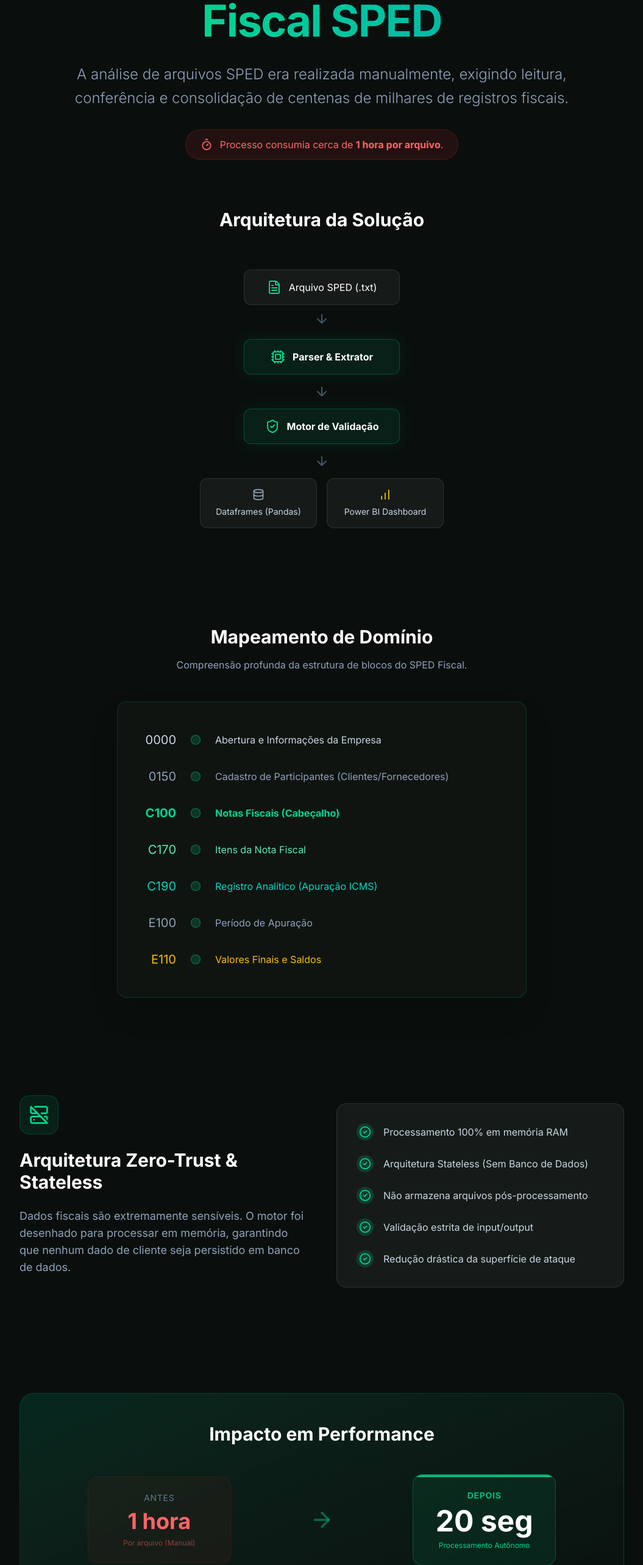
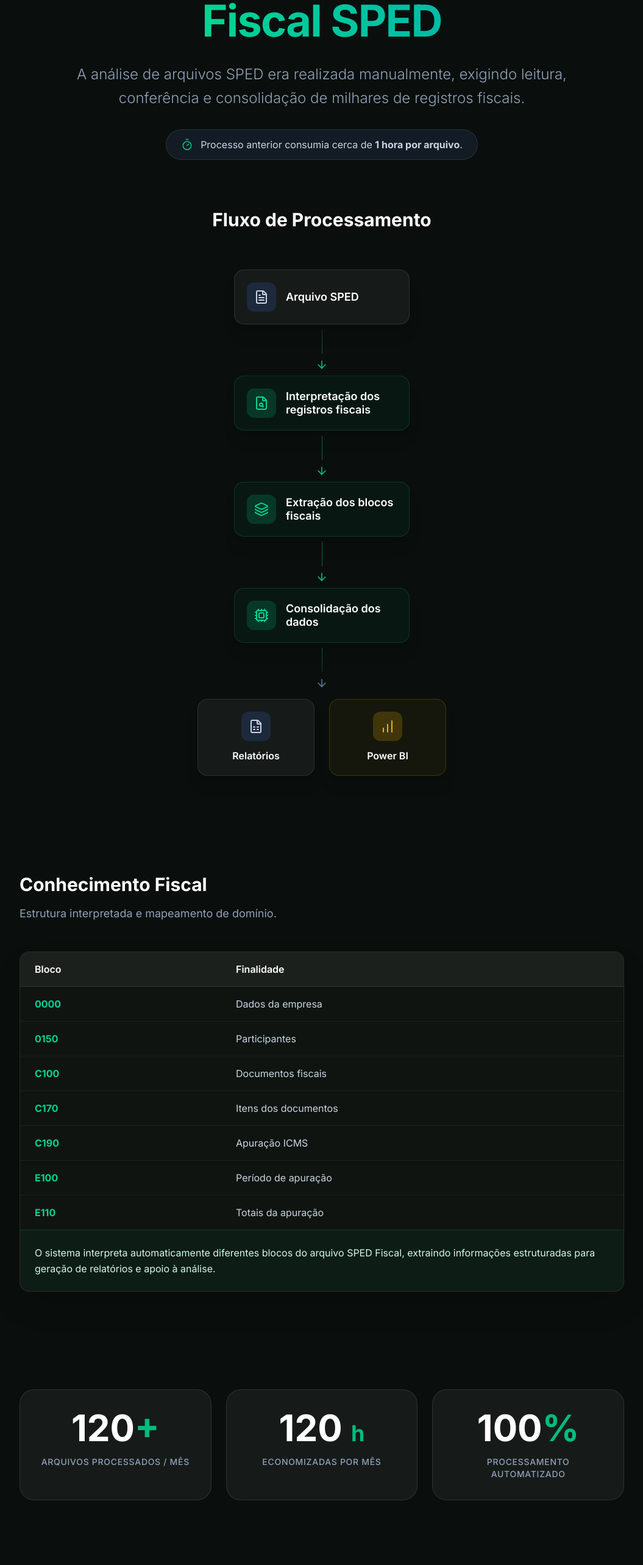
Before and after one commit to Nibson-dev/nibson-portfolio, a Next.js app: page /projects/sped in a window 1280 px wide. Shown: the part 234-2800 px from the top of the page at 61% size, without its empty margins (112-1167 px from the left). Built offline with nearby package versions, Linux system fonts and the light colour scheme.

Commit message:
feat(sped): finalize product showcase with processing flow diagram and business metrics

```diff
--- a/app/projects/sped/page.tsx
+++ b/app/projects/sped/page.tsx
@@ -3,11 +3,11 @@
 /**
  * @file SpedPage.tsx
  * @description Apresentação do Motor de Processamento Fiscal.
- * Foco em Arquitetura, Domínio de Negócio e Storytelling.
+ * Foco em Negócios, Fluxo de Processamento e Valor Gerado.
  */
 
 import { motion } from "framer-motion";
-import { ArrowLeft, ArrowDown, FileText, Cpu, Database, BarChart, ShieldCheck, Zap, CheckCircle2, ServerOff, Timer, ArrowRight } from "lucide-react";
+import { ArrowLeft, ArrowDown, FileText, BarChart, ShieldCheck, Zap, CheckCircle2, ServerOff, Timer, ArrowRight, FileSearch, Layers, Cpu, FileSpreadsheet } from "lucide-react";
 import Link from "next/link";
 
 export default function SpedPage() {
@@ -26,7 +26,7 @@ export default function SpedPage() {
         </div>
       </nav>
 
-      {/* 1. HERO (O Desafio & O Problema) */}
+      {/* 1. HERO (O Desafio) */}
       <section className="pt-40 pb-20 px-4 max-w-4xl mx-auto text-center">
         <motion.div
           initial={{ opacity: 0, y: 30 }}
@@ -38,178 +38,188 @@ export default function SpedPage() {
             <span className="text-transparent bg-clip-text bg-gradient-to-r from-emerald-400 to-teal-500">Fiscal SPED</span>
           </h1>
           <p className="text-xl md:text-2xl text-slate-400 leading-relaxed font-light">
-            A análise de arquivos SPED era realizada manualmente, exigindo leitura, conferência e consolidação de centenas de milhares de registros fiscais.
+            A análise de arquivos SPED era realizada manualmente, exigindo leitura, conferência e consolidação de milhares de registros fiscais.
           </p>
-          <div className="mt-8 inline-flex items-center gap-3 px-6 py-3 rounded-full bg-red-500/10 text-red-400 border border-red-500/20">
-            <Timer className="w-5 h-5" />
-            <span>Processo consumia cerca de <strong>1 hora por arquivo</strong>.</span>
+          <div className="mt-8 inline-flex items-center gap-3 px-6 py-3 rounded-full bg-slate-800/50 text-slate-300 border border-white/10">
+            <Timer className="w-5 h-5 text-emerald-500" />
+            <span>Processo anterior consumia cerca de <strong>1 hora por arquivo</strong>.</span>
           </div>
         </motion.div>
       </section>
 
       <div className="max-w-5xl mx-auto px-4 space-y-40 pb-40">
 
-        {/* 2. ARQUITETURA DA SOLUÇÃO */}
+        {/* 2. FLUXO DE PROCESSAMENTO (Diagrama Estilo Figma em Código) */}
         <motion.section
           initial={{ opacity: 0, y: 50 }}
           whileInView={{ opacity: 1, y: 0 }}
           viewport={{ once: true, margin: "-100px" }}
           className="text-center"
         >
-          <h2 className="text-3xl font-bold text-white mb-16">Arquitetura da Solução</h2>
+          <h2 className="text-3xl font-bold text-white mb-16">Fluxo de Processamento</h2>
 
-          <div className="flex flex-col items-center gap-4">
-            <div className="w-64 p-4 rounded-xl border border-white/10 bg-white/5 flex items-center justify-center gap-3">
-              <FileText className="text-emerald-400" /> <span className="font-mono text-white">Arquivo SPED (.txt)</span>
+          <div className="flex flex-col items-center relative">
+
+            {/* Step 1 */}
+            <div className="w-72 p-5 rounded-2xl border border-white/10 bg-white/5 flex items-center gap-4 shadow-xl">
+              <div className="p-3 rounded-xl bg-slate-800 text-slate-300"><FileText className="w-6 h-6" /></div>
+              <span className="font-semibold text-white text-lg">Arquivo SPED</span>
             </div>
-            <ArrowDown className="text-slate-600 w-6 h-6 animate-bounce" />
 
-            <div className="w-64 p-4 rounded-xl border border-emerald-500/30 bg-emerald-500/10 flex items-center justify-center gap-3 shadow-[0_0_30px_rgba(16,185,129,0.1)]">
-              <Cpu className="text-emerald-400" /> <span className="font-bold text-white">Parser & Extrator</span>
+            <div className="h-10 w-px bg-gradient-to-b from-white/10 to-emerald-500/50 my-2" />
+            <ArrowDown className="text-emerald-500 w-5 h-5 mb-2" />
+
+            {/* Step 2 */}
+            <div className="w-72 p-5 rounded-2xl border border-emerald-500/20 bg-emerald-500/5 flex items-center gap-4 shadow-xl">
+              <div className="p-3 rounded-xl bg-emerald-500/20 text-emerald-400"><FileSearch className="w-6 h-6" /></div>
+              <span className="font-semibold text-white text-lg text-left leading-tight">Interpretação dos registros fiscais</span>
             </div>
-            <ArrowDown className="text-slate-600 w-6 h-6" />
 
-            <div className="w-64 p-4 rounded-xl border border-emerald-500/30 bg-emerald-500/10 flex items-center justify-center gap-3 shadow-[0_0_30px_rgba(16,185,129,0.1)]">
-              <ShieldCheck className="text-emerald-400" /> <span className="font-bold text-white">Motor de Validação</span>
+            <div className="h-10 w-px bg-emerald-500/50 my-2" />
+            <ArrowDown className="text-emerald-500 w-5 h-5 mb-2" />
+
+            {/* Step 3 */}
+            <div className="w-72 p-5 rounded-2xl border border-emerald-500/20 bg-emerald-500/5 flex items-center gap-4 shadow-xl">
+              <div className="p-3 rounded-xl bg-emerald-500/20 text-emerald-400"><Layers className="w-6 h-6" /></div>
+              <span className="font-semibold text-white text-lg text-left leading-tight">Extração dos blocos fiscais</span>
             </div>
-            <ArrowDown className="text-slate-600 w-6 h-6" />
 
-            <div className="flex gap-4">
-               <div className="w-48 p-4 rounded-xl border border-white/10 bg-white/5 flex flex-col items-center justify-center gap-2">
-                 <Database className="text-slate-400 w-5 h-5" />
-                 <span className="text-sm text-slate-300">Dataframes (Pandas)</span>
+            <div className="h-10 w-px bg-emerald-500/50 my-2" />
+            <ArrowDown className="text-emerald-500 w-5 h-5 mb-2" />
+
+            {/* Step 4 */}
+            <div className="w-72 p-5 rounded-2xl border border-emerald-500/20 bg-emerald-500/5 flex items-center gap-4 shadow-xl">
+              <div className="p-3 rounded-xl bg-emerald-500/20 text-emerald-400"><Cpu className="w-6 h-6" /></div>
+              <span className="font-semibold text-white text-lg text-left leading-tight">Consolidação dos dados</span>
+            </div>
+
+            <div className="h-10 w-px bg-gradient-to-b from-emerald-500/50 to-white/10 my-2" />
+            <ArrowDown className="text-slate-500 w-5 h-5 mb-2" />
+
+            {/* Step 5 & 6 (Outputs) */}
+            <div className="flex gap-6 mt-2">
+               <div className="w-48 p-5 rounded-2xl border border-white/10 bg-white/5 flex flex-col items-center justify-center gap-3 shadow-xl">
+                 <div className="p-3 rounded-xl bg-slate-800 text-slate-300"><FileSpreadsheet className="w-6 h-6" /></div>
+                 <span className="font-semibold text-white">Relatórios</span>
                </div>
-               <div className="w-48 p-4 rounded-xl border border-white/10 bg-white/5 flex flex-col items-center justify-center gap-2">
-                 <BarChart className="text-yellow-400 w-5 h-5" />
-                 <span className="text-sm text-slate-300">Power BI Dashboard</span>
+               <div className="w-48 p-5 rounded-2xl border border-yellow-500/20 bg-yellow-500/5 flex flex-col items-center justify-center gap-3 shadow-xl">
+                 <div className="p-3 rounded-xl bg-yellow-500/20 text-yellow-500"><BarChart className="w-6 h-6" /></div>
+                 <span className="font-semibold text-white">Power BI</span>
                </div>
             </div>
           </div>
         </motion.section>
 
-        {/* 3. ENTENDIMENTO DO DOMÍNIO (Blocos SPED) */}
+        {/* 3. CONHECIMENTO FISCAL (Tabela) */}
         <motion.section
           initial={{ opacity: 0, y: 50 }}
           whileInView={{ opacity: 1, y: 0 }}
           viewport={{ once: true, margin: "-100px" }}
         >
-          <div className="mb-12 text-center">
-             <h2 className="text-3xl font-bold text-white mb-4">Mapeamento de Domínio</h2>
-             <p className="text-slate-400">Compreensão profunda da estrutura de blocos do SPED Fiscal.</p>
+          <div className="mb-12">
+             <h2 className="text-3xl font-bold text-white mb-4">Conhecimento Fiscal</h2>
+             <p className="text-slate-400 text-lg">Estrutura interpretada e mapeamento de domínio.</p>
           </div>
 
-          <div className="max-w-2xl mx-auto bg-[#0f1411] border border-emerald-500/20 rounded-2xl p-8 font-mono shadow-2xl">
-            {[
-              { block: "0000", desc: "Abertura e Informações da Empresa", color: "text-slate-300" },
-              { block: "0150", desc: "Cadastro de Participantes (Clientes/Fornecedores)", color: "text-slate-400" },
-              { block: "C100", desc: "Notas Fiscais (Cabeçalho)", color: "text-emerald-400 font-bold" },
-              { block: "C170", desc: "Itens da Nota Fiscal", color: "text-emerald-300" },
-              { block: "C190", desc: "Registro Analítico (Apuração ICMS)", color: "text-teal-400" },
-              { block: "E100", desc: "Período de Apuração", color: "text-slate-400" },
-              { block: "E110", desc: "Valores Finais e Saldos", color: "text-amber-400" },
-            ].map((item, index) => (
-              <div key={item.block} className="flex flex-col relative">
-                <div className="flex items-center gap-6 py-4 z-10 bg-[#0f1411]">
-                  <div className={`w-16 text-right text-xl ${item.color}`}>{item.block}</div>
-                  <div className="w-4 h-4 rounded-full bg-emerald-500/20 border border-emerald-500/50 flex-shrink-0" />
-                  <div className={`text-sm md:text-base ${item.color}`}>{item.desc}</div>
-                </div>
-                {/* Linha conectora */}
-                {index < 6 && <div className="absolute left-[87px] top-[40px] bottom-[-20px] w-px bg-emerald-500/20" />}
-              </div>
-            ))}
+          <div className="bg-[#0f1411] border border-white/10 rounded-2xl overflow-hidden shadow-2xl">
+            <table className="w-full text-left text-sm md:text-base">
+              <thead className="bg-white/5 border-b border-white/10">
+                <tr>
+                  <th className="px-6 py-4 font-semibold text-white w-1/3">Bloco</th>
+                  <th className="px-6 py-4 font-semibold text-white">Finalidade</th>
+                </tr>
+              </thead>
+              <tbody className="divide-y divide-white/5">
+                {[
+                  { block: "0000", desc: "Dados da empresa" },
+                  { block: "0150", desc: "Participantes" },
+                  { block: "C100", desc: "Documentos fiscais" },
+                  { block: "C170", desc: "Itens dos documentos" },
+                  { block: "C190", desc: "Apuração ICMS" },
+                  { block: "E100", desc: "Período de apuração" },
+                  { block: "E110", desc: "Totais da apuração" },
+                ].map((item) => (
+                  <tr key={item.block} className="hover:bg-white/5 transition-colors">
+                    <td className="px-6 py-4 font-mono text-emerald-400 font-bold">{item.block}</td>
+                    <td className="px-6 py-4 text-slate-300">{item.desc}</td>
+                  </tr>
+                ))}
+              </tbody>
+            </table>
+            <div className="p-6 bg-emerald-500/5 border-t border-emerald-500/20">
+               <p className="text-emerald-100 text-sm md:text-base leading-relaxed">
+                 O sistema interpreta automaticamente diferentes blocos do arquivo SPED Fiscal, extraindo informações estruturadas para geração de relatórios e apoio à análise.
+               </p>
+            </div>
           </div>
         </motion.section>
 
-        {/* 4. SEGURANÇA (Stateless) */}
-        <motion.section
-          initial={{ opacity: 0, y: 50 }}
-          whileInView={{ opacity: 1, y: 0 }}
-          viewport={{ once: true, margin: "-100px" }}
-          className="grid grid-cols-1 md:grid-cols-2 gap-12 items-center"
-        >
-          <div>
-            <div className="w-16 h-16 rounded-2xl bg-emerald-500/10 flex items-center justify-center mb-6 border border-emerald-500/20">
-              <ServerOff className="w-8 h-8 text-emerald-400" />
-            </div>
-            <h2 className="text-3xl font-bold text-white mb-6">Arquitetura Zero-Trust & Stateless</h2>
-            <p className="text-slate-400 text-lg mb-8">
-              Dados fiscais são extremamente sensíveis. O motor foi desenhado para processar em memória, garantindo que nenhum dado de cliente seja persistido em banco de dados.
-            </p>
-          </div>
-
-          <div className="bg-white/5 border border-white/10 rounded-2xl p-8 space-y-6">
-            {[
-              "Processamento 100% em memória RAM",
-              "Arquitetura Stateless (Sem Banco de Dados)",
-              "Não armazena arquivos pós-processamento",
-              "Validação estrita de input/output",
-              "Redução drástica da superfície de ataque"
-            ].map((text, i) => (
-              <div key={i} className="flex items-center gap-4">
-                <div className="p-1 rounded-full bg-emerald-500/20 text-emerald-400">
-                  <CheckCircle2 className="w-5 h-5" />
-                </div>
-                <span className="text-slate-300">{text}</span>
-              </div>
-            ))}
-          </div>
-        </motion.section>
-
-        {/* 5. PERFORMANCE (Antes vs Depois) */}
+        {/* 4. RESULTADOS (Números Gigantes) */}
         <motion.section
           initial={{ opacity: 0, y: 50 }}
           whileInView={{ opacity: 1, y: 0 }}
           viewport={{ once: true, margin: "-100px" }}
         >
-          <div className="bg-gradient-to-br from-emerald-900/40 to-[#0a0f0d] border border-emerald-500/20 rounded-3xl p-12 text-center">
-            <h2 className="text-3xl font-bold text-white mb-12">Impacto em Performance</h2>
+          <div className="grid grid-cols-1 md:grid-cols-3 gap-6">
 
-            <div className="grid grid-cols-1 md:grid-cols-3 gap-8 items-center justify-center max-w-3xl mx-auto">
-               <div className="p-6 rounded-2xl bg-red-500/5 border border-red-500/10">
-                  <p className="text-slate-500 mb-2 uppercase tracking-wider text-sm">Antes</p>
-                  <p className="text-4xl font-bold text-red-400">1 hora</p>
-                  <p className="text-xs text-red-400/50 mt-2">Por arquivo (Manual)</p>
+               <div className="p-8 rounded-3xl bg-white/5 border border-white/10 text-center hover:border-emerald-500/30 transition-colors">
+                  <h3 className="text-5xl md:text-6xl font-bold text-white mb-4">120<span className="text-emerald-500">+</span></h3>
+                  <p className="text-slate-400 font-medium uppercase tracking-wider text-sm">Arquivos processados / mês</p>
                </div>
 
-               <div className="flex justify-center hidden md:flex">
-                  <ArrowRight className="w-10 h-10 text-emerald-500/50" />
+               <div className="p-8 rounded-3xl bg-white/5 border border-white/10 text-center hover:border-emerald-500/30 transition-colors">
+                  <h3 className="text-5xl md:text-6xl font-bold text-white mb-4">120 <span className="text-emerald-500 text-4xl">h</span></h3>
+                  <p className="text-slate-400 font-medium uppercase tracking-wider text-sm">Economizadas por mês</p>
                </div>
 
-               <div className="p-6 rounded-2xl bg-emerald-500/10 border border-emerald-500/30 relative overflow-hidden">
-                  <div className="absolute top-0 left-0 w-full h-1 bg-emerald-500" />
-                  <p className="text-emerald-500 mb-2 uppercase tracking-wider text-sm font-bold">Depois</p>
-                  <p className="text-5xl font-bold text-white">20 seg</p>
-                  <p className="text-xs text-emerald-400 mt-2">Processamento Autônomo</p>
+               <div className="p-8 rounded-3xl bg-white/5 border border-white/10 text-center hover:border-emerald-500/30 transition-colors">
+                  <h3 className="text-5xl md:text-6xl font-bold text-white mb-4">100<span className="text-emerald-500">%</span></h3>
+                  <p className="text-slate-400 font-medium uppercase tracking-wider text-sm">Processamento Automatizado</p>
                </div>
-            </div>
 
-            <div className="mt-12 inline-block px-6 py-3 rounded-full bg-white/5 border border-white/10 text-slate-300">
-              Escala provada: <strong>120 SPEDs</strong> processados em lote = <strong>120 horas economizadas</strong>.
-            </div>
           </div>
         </motion.section>
 
-        {/* 6. LIÇÕES APRENDIDAS */}
+        {/* 5. SEGURANÇA (Arquitetura orientada à privacidade) */}
+        <motion.section
+          initial={{ opacity: 0, y: 50 }}
+          whileInView={{ opacity: 1, y: 0 }}
+          viewport={{ once: true, margin: "-100px" }}
+          className="bg-emerald-950/20 border border-emerald-500/20 rounded-3xl p-8 md:p-12 flex flex-col md:flex-row gap-8 items-center"
+        >
+          <div className="w-20 h-20 shrink-0 rounded-2xl bg-emerald-500/10 flex items-center justify-center border border-emerald-500/20">
+            <ServerOff className="w-10 h-10 text-emerald-400" />
+          </div>
+          <div>
+            <h2 className="text-3xl font-bold text-white mb-4">Arquitetura orientada à privacidade</h2>
+            <p className="text-slate-300 text-lg leading-relaxed">
+              Os arquivos são processados temporariamente, sem armazenamento persistente, reduzindo drasticamente os riscos relacionados à retenção de dados sensíveis da empresa.
+            </p>
+          </div>
+        </motion.section>
+
+        {/* 6. DESAFIOS TÉCNICOS (Checklist) */}
         <motion.section
           initial={{ opacity: 0, y: 50 }}
           whileInView={{ opacity: 1, y: 0 }}
           viewport={{ once: true, margin: "-100px" }}
           className="border-t border-white/10 pt-20"
         >
-          <h2 className="text-2xl font-bold text-white mb-8">Engineering Takeaways</h2>
-          <div className="grid grid-cols-2 md:grid-cols-3 gap-4">
+          <h2 className="text-3xl font-bold text-white mb-10 text-center">Desafios Técnicos Solucionados</h2>
+
+          <div className="max-w-3xl mx-auto grid grid-cols-1 md:grid-cols-2 gap-x-12 gap-y-6">
              {[
-               "Otimização em O(n) para arquivos grandes",
-               "Gestão de memória com Pandas/Chunking",
-               "Clean Architecture em Python",
-               "Segurança By Design (Stateless)",
-               "Modelagem de Dados para BI",
-               "Tradução de Regras de Negócio para Código"
-             ].map((lesson, i) => (
-               <div key={i} className="p-4 rounded-lg bg-white/5 border border-white/5 text-sm text-slate-400 flex items-start gap-3 hover:bg-white/10 transition-colors">
-                  <span className="text-emerald-500 font-mono">{`0${i+1}`}</span>
-                  {lesson}
+               "Processamento de arquivos de grande porte",
+               "Estrutura hierárquica do SPED",
+               "Extração de registros fiscais",
+               "Geração automática de relatórios",
+               "Integração com Power BI",
+               "Arquitetura stateless",
+               "Segurança dos dados"
+             ].map((challenge, i) => (
+               <div key={i} className="flex items-center gap-4 p-2">
+                  <CheckCircle2 className="w-6 h-6 text-emerald-500 shrink-0" />
+                  <span className="text-slate-300 text-lg">{challenge}</span>
                </div>
              ))}
           </div>
```
